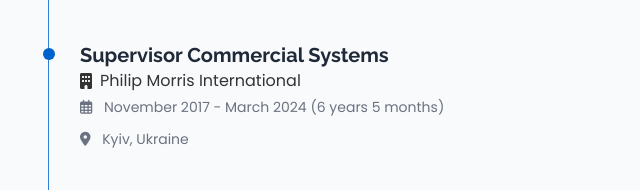
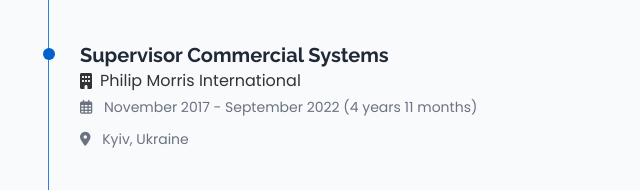
Before and after one commit to AlexDumchikov/Portfolio, a plain HTML site: page index.html in a window 1280 px wide. Shown: the part 4071-4261 px from the top of the page, 0-640 px from the left. Drawn offline with nearby package versions, Linux system fonts and the light colour scheme.

Commit message:
Update index.html

```diff
--- a/index.html
+++ b/index.html
@@ -1145,7 +1145,7 @@
                                 </div>
                                 <div class="text-sm text-gray-500 mb-3">
                                     <i class="far fa-calendar-alt mr-2"></i>
-                                    November 2017 - March 2024 (6 years 5 months)
+                                    November 2017 - September 2022 (4 years 11 months)
                                 </div>
                                 <div class="text-sm text-gray-500 mb-3">
                                     <i class="fas fa-map-marker-alt mr-2"></i>
```
